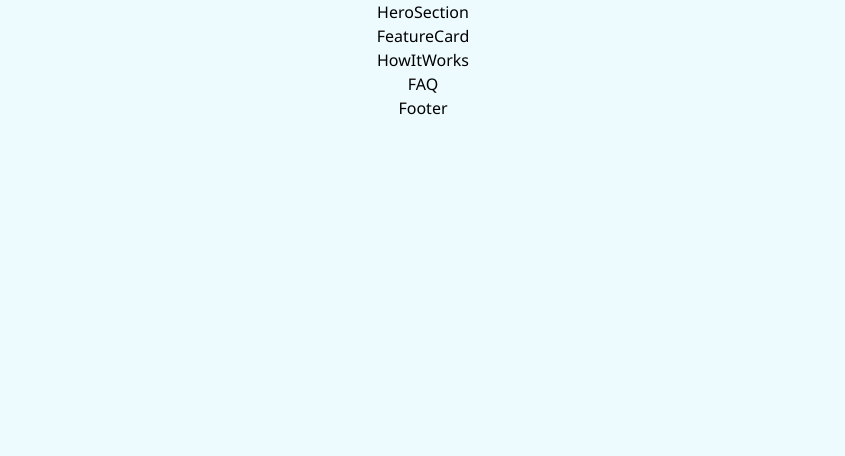
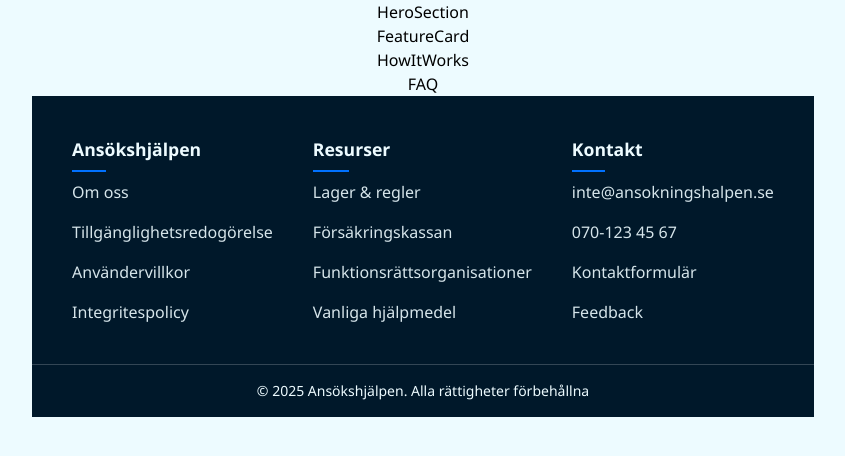
Before and after one commit to Gamefan00/chas_challenge, a Next.js app in the folder frontend/: page / in a window 1280 px wide. Shown: the top 456 px of the page, without its empty margins (217-1062 px from the left). Built offline with nearby package versions, Linux system fonts and the light colour scheme.

Commit message:
Implement footer component with navigation links and contact information

```diff
--- a/frontend/app/components/homepage/Footer.jsx
+++ b/frontend/app/components/homepage/Footer.jsx
@@ -1,7 +1,46 @@
 import React from "react";
 
 const Footer = () => {
-  return <div>Footer</div>;
+  return (
+    <footer className="bg-footer text-background w-full flex-col">
+      <div className="flex justify-between gap-10 p-10">
+        <div className="flex flex-col items-start gap-2">
+          <h2>Ansökshjälpen</h2>
+          <div className="bg-primary h-[2px] w-2/12" />
+          <div className="flex flex-col gap-4 opacity-90">
+            <a href="">Om oss</a>
+            <a href="">Tillgänglighetsredogörelse</a>
+            <a href="">Användervillkor</a>
+            <a href="">Integritespolicy</a>
+          </div>
+        </div>
+        <div className="flex flex-col items-start gap-2">
+          <h2>Resurser</h2>
+          <div className="bg-primary h-[2px] w-2/12" />
+          <div className="flex flex-col gap-4 opacity-90">
+            <a href="">Lager & regler</a>
+            <a href="">Försäkringskassan</a>
+            <a href="">Funktionsrättsorganisationer</a>
+            <a href="">Vanliga hjälpmedel</a>
+          </div>
+        </div>
+        <div className="flex flex-col items-start gap-2">
+          <h2>Kontakt</h2>
+          <div className="bg-primary h-[2px] w-2/12" />
+          <div className="flex flex-col gap-4 opacity-90">
+            <a href="">inte@ansokningshalpen.se</a>
+            <a href="">070-123 45 67</a>
+            <a href="">Kontaktformulär</a>
+            <a href="">Feedback</a>
+          </div>
+        </div>
+      </div>
+      <div className="bg-base-100 h-px w-full opacity-20" />
+      <div className="flex justify-center p-4 text-sm">
+        <h4 className="">© 2025 Ansökshjälpen. Alla rättigheter förbehållna</h4>
+      </div>
+    </footer>
+  );
 };
 
 export default Footer;
```
